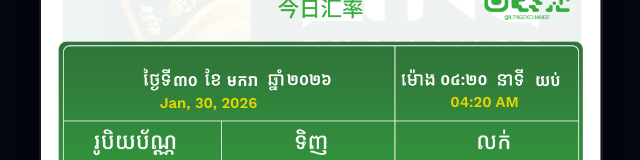
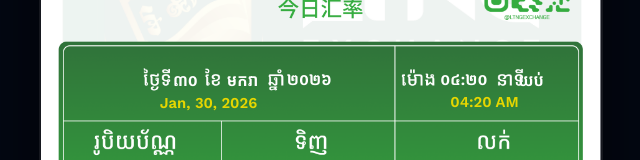
Before and after one commit to LuckyHeng9/poster-editor, a React (Vite) app in the folder my-project/: page / in a window 1280 px wide. Shown: the part 219-379 px from the top of the page, without its empty margins (319-959 px from the left). Built offline with nearby package versions, Linux system fonts and the light colour scheme.

Commit message:
fix: adjust khPeriod layout coordinates and apply conditional crossOrigin for dataURLs

```diff
--- a/my-project/src/dynamic_poster_ui.jsx
+++ b/my-project/src/dynamic_poster_ui.jsx
@@ -40,7 +40,7 @@ const FIELDS = [
   { key:'khYear',   x:47.89, y:32.89, color:'#ffffff', fs:2.9,  fw:'600', maxW:14, label:'ឆ្នាំ'         },
   { key:'enDate',   x:29.92, y:37.09, color:'#E6D600', fs:2.7,  fw:'500', maxW:26, label:'English Date' },
   { key:'khTime',   x:75.50, y:32.91, color:'#ffffff', fs:2.9,  fw:'600', maxW:14, label:'ម៉ោង'         },
-  { key:'khPeriod', x:90.50, y:32.95, color:'#ffffff', fs:2.9,  fw:'600', maxW:9,  label:'នាទី'         },
+  { key:'khPeriod', x:87.50, y:32.95, color:'#ffffff', fs:2.9,  fw:'600', maxW:12, label:'នាទី'         },
   { key:'enTime',   x:79.19, y:36.98, color:'#E6D600', fs:2.7,  fw:'500', maxW:18, label:'English Time' },
   { key:'buying',   x:47.27, y:60.37, color:'#ffffff', fs:7.5,  fw:'800', maxW:28, label:'Buying'       },
   { key:'selling',  x:79.49, y:60.22, color:'#ffffff', fs:7.5,  fw:'800', maxW:28, label:'Selling'      },
@@ -142,7 +142,9 @@ export default function DynamicPosterUI() {
       }
 
       const img = new Image();
-      img.crossOrigin = 'anonymous';
+      if (!tmpl.startsWith('data:')) {
+        img.crossOrigin = 'anonymous';
+      }
 
       img.onload = () => {
         // iOS needs longer delay after image load before canvas draw
@@ -214,7 +216,9 @@ export default function DynamicPosterUI() {
       }
 
       const img = new Image();
-      img.crossOrigin = 'anonymous';
+      if (!tmpl.startsWith('data:')) {
+        img.crossOrigin = 'anonymous';
+      }
       img.onload = () => {
         setTimeout(() => {
           try {
```
